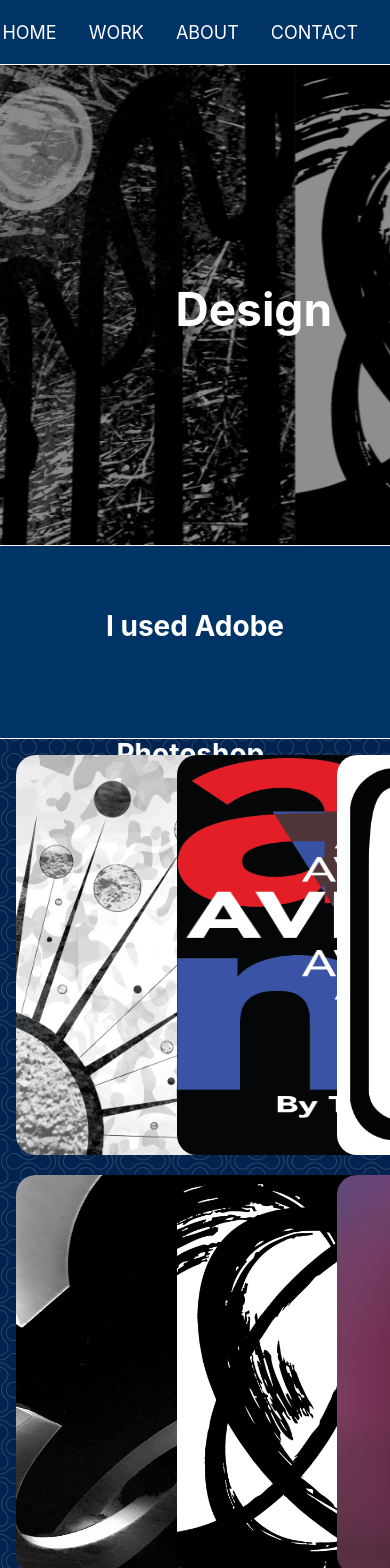
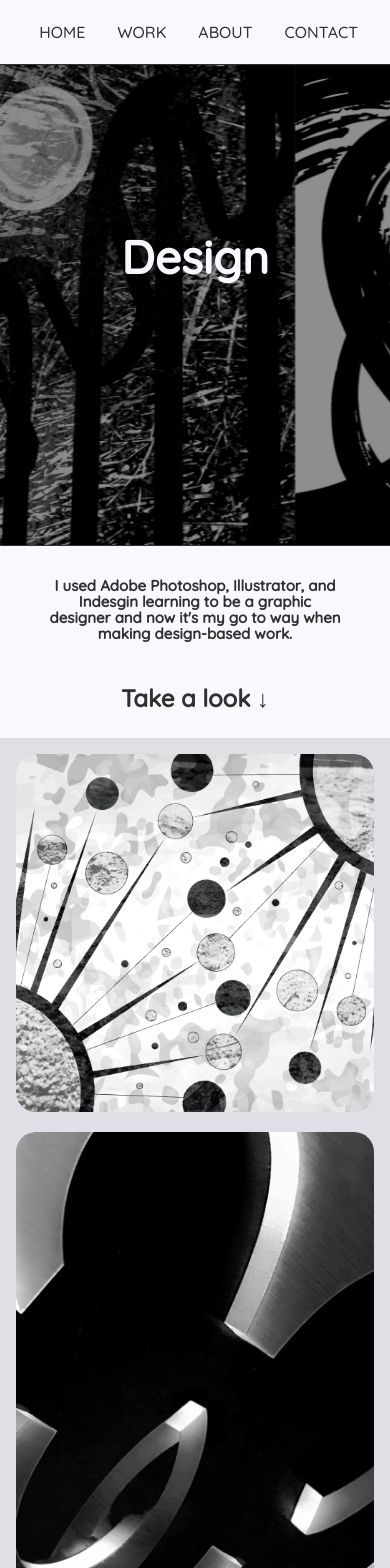
Before and after one commit to adamrichman1/artwork-website, a React (Create React App) app: page /category/design in a window 390 px wide. Shown: the top 1568 px of the page. Built offline with nearby package versions, Linux system fonts and the light colour scheme.

Commit message:
optimized for mobile & desktop, changed styles, removed modal

```diff
--- a/src/components/bio/styles.js
+++ b/src/components/bio/styles.js
@@ -1,7 +1,6 @@
 import styled from '@emotion/styled'
 
 export const PictureSection = styled.div`
-    background-color: #f1f1f1;
     flex: 50%;
 `;
 
@@ -10,15 +9,28 @@ export const Picture = styled.img`
     display: block;
     margin: auto;
     padding-top: 10%;
+    @media (max-width: 425px) {
+        height: auto;
+        width: 75%;
+        padding-top: 1rem;
+        padding-bottom: 1rem;
+    }
 `;
 
 export const BioSection = styled.div`
-    background-color: white;
     flex: 50%;
+    @media (max-width: 425px) {
+        padding-bottom: 2rem;
+        border-bottom: 1px solid #303030;
+    }
 `;
 
 export const BioWrapper = styled.div`
     display: flex;
+    border-bottom: 1px solid #303030;
+    @media (max-width: 425px) {
+        display: inline;
+    }
 `;
 
 export const BioTitle = styled.div`
@@ -27,14 +39,23 @@ export const BioTitle = styled.div`
     color: black;
     font-weight: bold;
     font-size: 40px;
+
+    @media (max-width: 425px) {
+        padding-top: 5%;
+        padding-left: 0%;
+    }
 `;
 
 export const BioIntro = styled.div`
-    padding-top: 10%;
+    padding-top: 7.5%;
     padding-left: 20%;
     color: black;
     font-weight: bold;
     font-size: 22px;
+    @media (max-width: 425px) {
+        padding-top: 5%;
+        padding-left: 15%;
+    }
 `;
 
 export const BioDescription = styled.div`
@@ -43,4 +64,8 @@ export const BioDescription = styled.div`
     color: black;
     font-size: 15px;
     max-width: 70%;
+    @media (max-width: 425px) {
+        padding-top: 5%;
+        padding-left: 15%;
+    }
 `;
--- a/src/components/category/ArtCategory.js
+++ b/src/components/category/ArtCategory.js
@@ -45,12 +45,9 @@ class ImageLink extends Component {
 
     render() {
         return (
-            <ImageContainer onClick={this.toggleDropdownTrue}>
+            <ImageContainer>
                 <Image src={this.props.image} alt={this.props.title}/>
                 <ImageOverlay/>
-                {(this.state.toggled) ?
-                    <Modal image={this.props.image} title={this.props.title} closeModal={this.toggleDropdownFalse.bind(this)}/> : null
-                }
             </ImageContainer>
         )
     }
--- a/src/components/category/styles.js
+++ b/src/components/category/styles.js
@@ -9,12 +9,7 @@ export const ImageOverlay = styled.div`
     transition: .4s ease;
     background-color: rgba(0, 0, 0, 0);
     color: transparent;
-    cursor: pointer;
     border-radius: 20px;
-
-    &:hover {
-        background-color: rgba(0, 0, 0, 0.6);
-    }
 `;
 
 export const Image = styled.img`
@@ -22,8 +17,7 @@ export const Image = styled.img`
     width: 100%;
     border-radius: 20px;
     @media (max-width: 425px) {
-        width: 25rem;
-        height: 25rem;
+        width: 100%;
     }
 `;
 
@@ -36,12 +30,21 @@ export const Column = styled.div`
     flex: 33%;
     max-width: 33%;
     padding: 1rem;
+
+    @media (max-width: 425px) {
+        padding: 0;
+        max-width: 100%;
+    }
 `;
 
 export const GridWrapper = styled.section`
     display: flex;
-    border-top: 1px solid white;
-    border-bottom: 1px solid white;
-    background-image: url("/backgrounds/double-bubble-dark.png");
-    background-color: #003366;
+    border-bottom: 1px solid #303030;
+    background-color: #dfdfe5;
+    padding-left: 1rem;
+    padding-right: 1rem;
+    @media (max-width: 425px) {
+        padding-top: 1rem;
+        display: inline-block;
+    }
 `;
--- a/src/components/footer/styles.js
+++ b/src/components/footer/styles.js
@@ -1,7 +1,7 @@
 import styled from '@emotion/styled'
 
 export const FooterWrapper = styled.div`
-    background-color: #003366;
+    background-color: #F8F8FF;
     height: 11rem;
     width: 100%;
     position: relative;
@@ -11,7 +11,7 @@ export const FooterWrapper = styled.div`
 export const Title = styled.div`
     font-size: 40px;
     font-weight: bold;
-    color: white;
+    color: #303030;
     text-align: center;
     padding-top: 1.5rem;
     padding-bottom: 2rem;
@@ -20,10 +20,10 @@ export const Title = styled.div`
 
 export const Contact = styled.a`
     font-size: 15px;
-    color: white;
+    color: #303030;
     text-decoration: none;
     &:hover {
-        color: yellow;
+        color: blue;
     }
 `;
 
@@ -35,6 +35,6 @@ export const Copyright = styled.div`
     padding-top: 1rem;
     font-weight: bold;
     font-size: 9px;
-    color: white;
+    color: #303030;
     text-align: center;
 `;
--- a/src/components/headers/style.js
+++ b/src/components/headers/style.js
@@ -4,8 +4,7 @@ export const HomeHeaderImage = styled.img`
     display: block;
     width: 100%;
     max-height: 30rem;
-    border-bottom: 1px solid white;
-    background-color: #003366;
+    border-bottom: 1px solid #303030;
 `;
 
 export const AboutHeaderImage = styled.img`
@@ -13,33 +12,47 @@ export const AboutHeaderImage = styled.img`
     bottom: -4rem;
     right: 3%;
     width: 100%;
+    @media (max-width: 425px) {
+        bottom: 10%;
+    }
 `;
 
 export const AboutHeaderImageWrapper = styled.div`
     position: relative;
-    background-color: #003366;
+    background-color: #dfdfe5;
+    border-bottom: 1px solid #303030;
     width: 100%;
     height: 20rem;
+    @media (max-width: 425px) {
+        height: 10rem;
+    }
 `;
 
 export const CategoryHeaderContent = styled.div`
     position: absolute;
-    top: 45%;
-    left: 45%;
-    color: white;
+    color: #F8F8FF;
     font-weight: bold;
     font-size: 46px;
     z-index: 2;
+    top: 0;
+    left: 0;
+    text-align: center;
+    line-height: 28rem;
+    width: 100%;
+    height: 100%;
+    @media (max-width: 425px) {
+        line-height: 24rem;
+    }
 `;
 
 export const CategoryHeaderWrapper = styled.div`
     position: relative;
     overflow-x: hidden;
+    width: 100%;
 `;
 
 export const SlidingHeader = styled.div`
     background: repeat-x;
-    height: 100%;
     width: 5076px;
     animation: slide 60s linear infinite;
     position: relative;
@@ -58,16 +71,16 @@ export const SlidingHeader = styled.div`
 export const ContentHeaderCTA = styled.div`
     font-size: 26px;
     font-weight: bold;
-    color: white;
+    color: #303030;
     line-height: 10rem;
 
     @media (max-width: 425px) {
+        line-height: 7rem;
         font-size: 24px;
     }
 `;
 
 export const ContentHeaderWrapper = styled.div`
-    background-color: #003366;
     height: 12rem;
     width: 100%;
     text-align: center;
@@ -78,7 +91,7 @@ export const ContentHeaderWrapper = styled.div`
 export const ContentHeaderDescription = styled.div`
     padding-top: 1rem;
     position: relative;
-    color: white;
+    color: #303030;
     font-size: 28px;
     font-weight: bold;
     text-align: center;
@@ -87,6 +100,8 @@ export const ContentHeaderDescription = styled.div`
     margin: auto;
 
     @media (max-width: 425px) {
-        line-height: 8rem;
+        padding-top: 2rem;
+        line-height: 1rem;
+        font-size: 15px;
     }
 `;
--- a/src/components/home-categories/style.js
+++ b/src/components/home-categories/style.js
@@ -18,12 +18,15 @@ export const Grid = styled.div`
 export const GridWrapper = styled.section`
     padding-top: 1.5rem;
     padding-bottom: 1.5rem;
-    border-top: 1px solid white;
-    border-bottom: 1px solid white;
-    background-image: url("/backgrounds/double-bubble-dark.png");
-    background-color: #003366;
+    border-bottom: 1px solid #303030;
+    background-color: #dfdfe5;
     padding-left: 2rem;
     padding-right: 2rem;
+
+    @media (max-width: 425px) {
+        padding-right: 0rem;
+        padding-left: 0rem;
+    }
 `;
 
 export const ImageOverlay = styled.div`
@@ -45,19 +48,22 @@ export const ImageOverlay = styled.div`
       background-color: rgba(0, 0, 0, 0.6);
     }
     @media (max-width: 425px) {
-      line-height: 25rem;
+        line-height: 20rem;
+        &:hover {
+            font-size: 40px;
+            color: white;
+        }
     }
 `;
 
 export const Image = styled.img`
-    border: 1px solid white;
     height: 41rem;
     width: 41rem;
     border-radius: 20px;
 
     @media (max-width: 425px) {
-        width: 25rem;
-        height: 25rem;
+        width: 22rem;
+        height: 22rem;
     }
 `;
 
--- a/src/components/navbar/NavBarDropdownElement.js
+++ b/src/components/navbar/NavBarDropdownElement.js
@@ -30,15 +30,16 @@ class NavBarDropdownElement extends Component {
 }
 
 const DropDownMenu = ({toggled, artCategories}) => {
+    console.log(artCategories);
     if (toggled) {
         return (
             <DropDownWrapper>
                 <DropDown>
                     {artCategories.map(({title, id}) => {
                         return (
-                            <DropDownOption>
-                                <Link to={`/category/${id}`} className={"link"}>{title}</Link>
-                            </DropDownOption>
+                            <Link to={`/category/${id}`} className={"link"}>
+                                <DropDownOption>{title}</DropDownOption>
+                            </Link>
                         )
                     })}
                 </DropDown>
--- a/src/components/navbar/style.css
+++ b/src/components/navbar/style.css
@@ -1,8 +1,8 @@
 .link {
-    color: white;
+    color: #303030;
     text-decoration: none;
 }
 
 .link:hover {
-    color: yellow;
+    color: white;
 }
--- a/src/components/navbar/style.js
+++ b/src/components/navbar/style.js
@@ -2,13 +2,13 @@ import styled from "@emotion/styled";
 
 export const Layout = styled.div`
     width: 100%;
-    background-color: #003366;
-    border-bottom: 1px solid white;
+    border-bottom: 1px solid #303030;
+    background-color: #F8F8FF;
     height: 4rem;
     position: sticky;
     position: -webkit-sticky;
     top: 0;
-    z-index: 2;
+    z-index: 3;
 `;
 
 export const DropDownWrapper = styled.div`
@@ -20,34 +20,33 @@ export const DropDownWrapper = styled.div`
 export const DropDown = styled.div`
     position: relative;
     top: 100%;
-    top: 1.3rem;
+    top: 1.2rem;
     right: .39rem;
     border: 1px solid #ffffff;
 
     @media (max-width: 425px) {
-        top: 1.15rem;
+        top: 1.4rem;
+        right: .2rem;
     }
 `;
 
 export const DropDownOption = styled.div`
     font-size: 12px;
     position: relative;
-    background-color: #003366;
-    box-shadow: 0px 8px 16px 0px rgba(0,0,0,0.2);
+    background-color: #F8F8FF;
     text-align: center;
     line-height: 2rem;
     height: 2rem;
     min-width: 6rem;
-    z-index: 1;
     &:hover {
-        background-color: #00264d;
+        background-color: #adadb2;
+        color: white;
     }
 `;
 
 export const Title = styled.div`
     display: inline-block;
     position: absolute;
-    color: white;
     font-size: 25px;
     font-weight: bold;
     padding: 1.1rem;
@@ -64,12 +63,15 @@ export const NavLink = styled.div`
     position: relative;
     float: right;
     display: inline-block;
-    color: white;
     padding-top: 1.4rem;
     padding-right: 2rem;
     font-size: 18px;
     cursor: pointer;
+    color: #303030;
     &:hover {
-        color: yellow;
+        color: blue;
+    }
+    @media (max-width: 425px) {
+        font-size: 16px;
     }
 `;
--- a/src/pages/about.js
+++ b/src/pages/about.js
@@ -8,7 +8,6 @@ import contact from "../constants/contact";
 import Properties from "../components/properties/properties";
 import Bio from "../components/bio/bio";
 import bio from '../constants/bio'
-import AboutHeader from "../components/headers/AboutHeader";
 
 function About() {
 
@@ -20,7 +19,6 @@ function About() {
         <div className={"overflow"}>
             <Properties/>
             <NavBar pageLinks={pages} artCategories={artCategories}/>
-            <AboutHeader image={"/banners/name-banner.png"}/>
             <Bio bio={bio}/>
             <Footer contact={contact}/>
         </div>
--- a/src/pages/overflow.css
+++ b/src/pages/overflow.css
@@ -1,3 +1,17 @@
+@import url('https://fonts.googleapis.com/css?family=Quicksand:300,500');
+
+.overflow {
+    font-family: 'Quicksand', sans-serif;
+    color: #303030;
+    background-color: #F8F8FF;
+    -webkit-touch-callout: none; /* iOS Safari */
+    -webkit-user-select: none; /* Safari */
+    -khtml-user-select: none; /* Konqueror HTML */
+    -moz-user-select: none; /* Old versions of Firefox */
+    -ms-user-select: none; /* Internet Explorer/Edge */
+    user-select: none;
+}
+
 @media (max-width: 425px) {
     .overflow {
         overflow-x: hidden;
```
